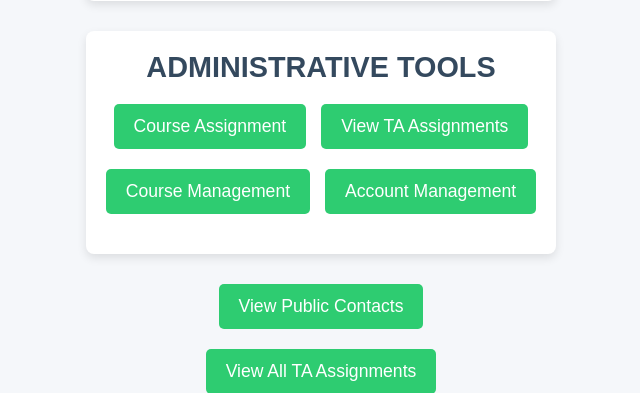
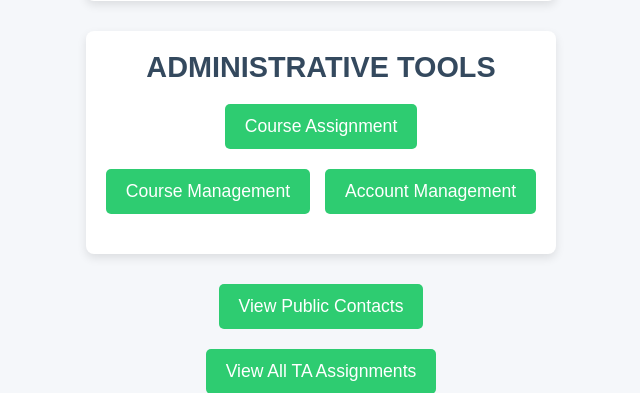
Before and after one commit to Connor-Gregor/TAScheduler, a Django app: page /dashboard/ in a window 1280 px wide. Shown: the part 332-725 px from the top of the page, without its empty margins (319-959 px from the left). Run offline with Django 5.2, Linux system fonts and the light colour scheme; a user stored in the database is signed in.

Commit message:
ignore (just removed a duplicate button)

```diff
--- a/templates/dashboard.html
+++ b/templates/dashboard.html
@@ -209,7 +209,6 @@
                 <!-- First Row: Course Assignment and View TA Assignments -->
                 <div>
                     <a href="{% url 'course_assignment' %}">Course Assignment</a>
-                    <a href="{% url 'view_ta_assignments' %}">View TA Assignments</a>
                 </div>
 
                 <!-- Second Row: Course Management and Account Management -->
```
